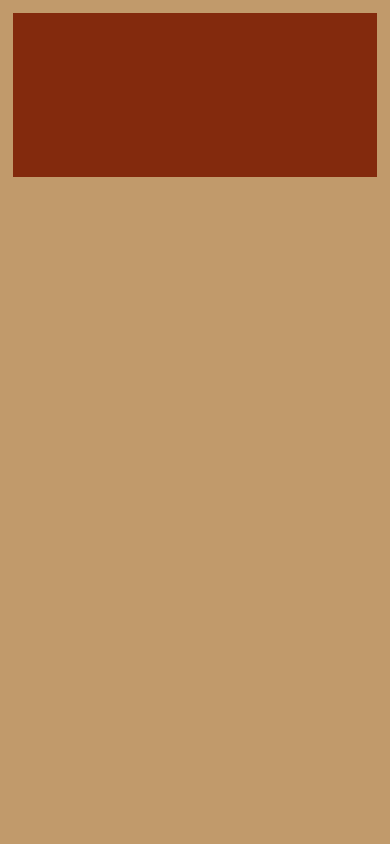
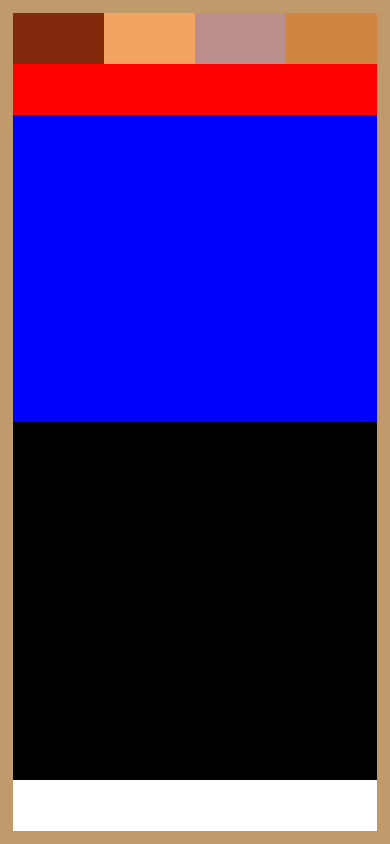
Before and after one commit to nbkhope/revvista-nativva, a React Native app: screen / in a window 390 px wide. Built offline with nearby package versions, Linux system fonts and the light colour scheme.

Commit message:
Definir cores diferentes para primeira view e ajustar os numeros de flex para cada view interior

```diff
--- a/App.js
+++ b/App.js
@@ -8,24 +8,24 @@ class App extends Component {
         <View style={{ flex: 1, flexDirection: 'row' }}>
           <View style={{ flex: 1, backgroundColor: '#832a0d' }}>
           </View>
-          <View style={{ flex: 1, backgroundColor: '#832a0d' }}>
+          <View style={{ flex: 1, backgroundColor: '#f4a460' }}>
           </View>
-          <View style={{ flex: 1, backgroundColor: '#832a0d' }}>
+          <View style={{ flex: 1, backgroundColor: '#bc8f8f' }}>
           </View>
-          <View style={{ flex: 1, backgroundColor: '#832a0d' }}>
+          <View style={{ flex: 1, backgroundColor: '#cd853f' }}>
           </View>
         </View>
 
-        <View style={{ flex: 1 }}>
+        <View style={{ flex: 1, backgroundColor: 'red' }}>
         </View>
 
-        <View style={{ flex: 1 }}>
+        <View style={{ flex: 6, backgroundColor: 'blue' }}>
         </View>
 
-        <View style={{ flex: 1 }}>
+        <View style={{ flex: 7, backgroundColor: 'black' }}>
         </View>
 
-        <View style={{ flex: 1 }}>
+        <View style={{ flex: 1, backgroundColor: 'white' }}>
         </View>
       </View>
     );
```
